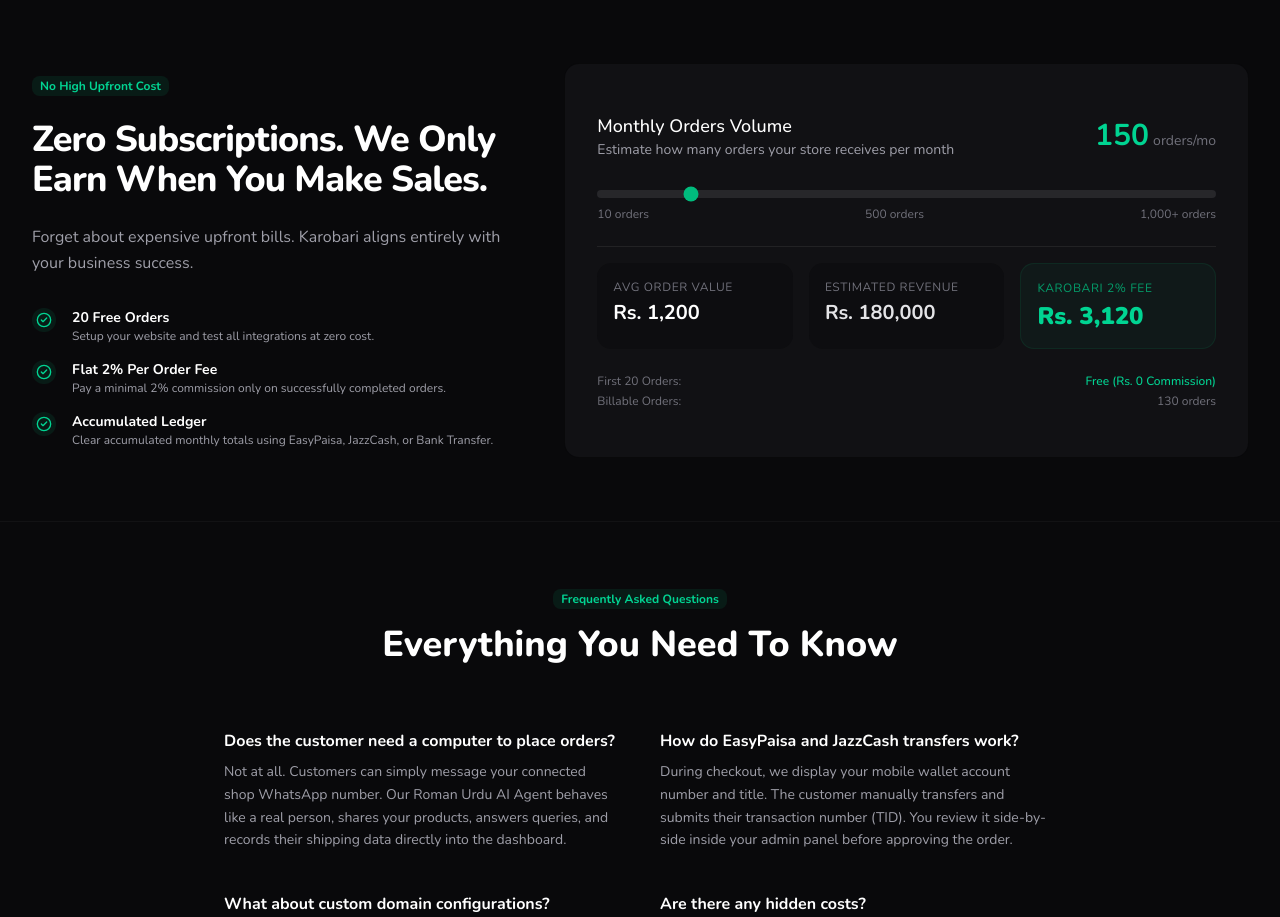
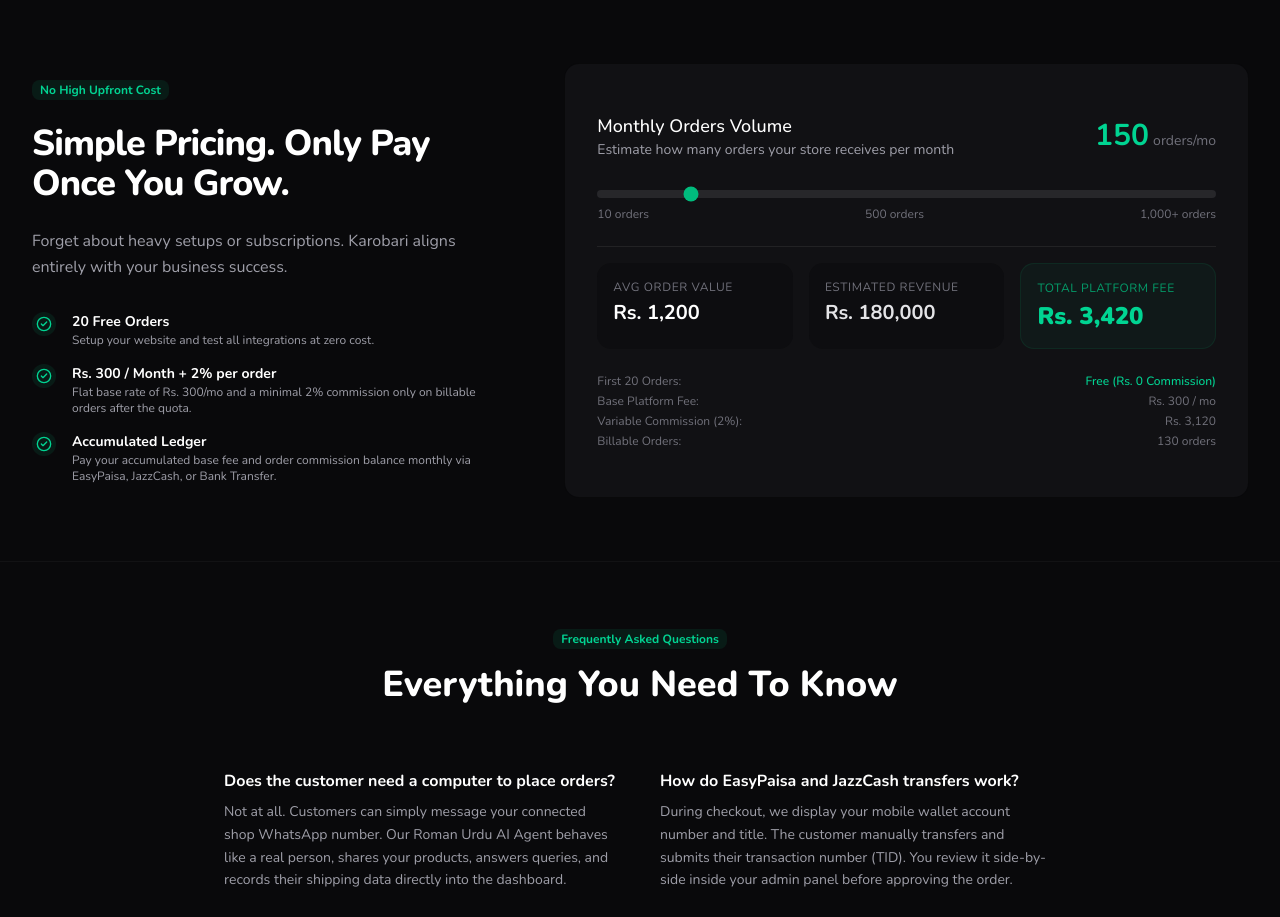
Before and after one commit to MehfoozurRehman/karobari, a Next.js app: page / in a window 1280 px wide. Shown: the part 2220-3137 px from the top of the page. Built offline with nearby package versions, Linux system fonts and the light colour scheme.

Commit message:
Pricing Model: Implement Rs. 300 base fee per month + 2% commission starting after the first 20 free orders

```diff
--- a/src/app/page.tsx
+++ b/src/app/page.tsx
@@ -334,10 +334,10 @@
             <div className="lg:col-span-5 space-y-6 text-left">
               <Badge className="bg-emerald-500/10 text-emerald-400 border-none font-bold">No High Upfront Cost</Badge>
               <h2 className="text-3xl sm:text-4xl font-extrabold text-white tracking-tight leading-[1.1]">
-                Zero Subscriptions. We Only Earn When You Make Sales.
+                Simple Pricing. Only Pay Once You Grow.
               </h2>
               <p className="text-zinc-400 text-base leading-relaxed">
-                Forget about expensive upfront bills. Karobari aligns entirely with your business success.
+                Forget about heavy setups or subscriptions. Karobari aligns entirely with your business success.
               </p>
 
               <div className="space-y-4 pt-2">
@@ -356,8 +356,8 @@
                     <CheckCircle2 className="h-4 w-4" />
                   </div>
                   <div>
-                    <h4 className="text-sm font-bold text-white">Flat 2% Per Order Fee</h4>
-                    <p className="text-xs text-zinc-400">Pay a minimal 2% commission only on successfully completed orders.</p>
+                    <h4 className="text-sm font-bold text-white">Rs. 300 / Month + 2% per order</h4>
+                    <p className="text-xs text-zinc-400">Flat base rate of Rs. 300/mo and a minimal 2% commission only on billable orders after the quota.</p>
                   </div>
                 </div>
 
@@ -367,7 +367,7 @@
                   </div>
                   <div>
                     <h4 className="text-sm font-bold text-white">Accumulated Ledger</h4>
-                    <p className="text-xs text-zinc-400">Clear accumulated monthly totals using EasyPaisa, JazzCash, or Bank Transfer.</p>
+                    <p className="text-xs text-zinc-400">Pay your accumulated base fee and order commission balance monthly via EasyPaisa, JazzCash, or Bank Transfer.</p>
                   </div>
                 </div>
               </div>
--- a/src/components/pricing-calculator.tsx
+++ b/src/components/pricing-calculator.tsx
@@ -9,7 +9,9 @@
   const totalSalesVal = orders * 1200; // Average ticket size of Rs. 1200
   const freeQuota = 20;
   const billableOrders = Math.max(0, orders - freeQuota);
-  const platformFee = billableOrders * 1200 * 0.02;
+  const baseFee = billableOrders > 0 ? 300 : 0;
+  const variableFee = billableOrders * 1200 * 0.02;
+  const platformFee = baseFee + variableFee;
 
   return (
     <Card className="w-full border-zinc-800 bg-zinc-900/60 backdrop-blur-md">
@@ -52,7 +54,7 @@
             <p className="text-xl font-bold text-zinc-200 mt-1">Rs. {totalSalesVal.toLocaleString()}</p>
           </div>
           <div className="p-4 rounded-xl border border-emerald-500/10 bg-emerald-500/5">
-            <p className="text-xs text-emerald-500/80 uppercase tracking-wider">Karobari 2% Fee</p>
+            <p className="text-xs text-emerald-500/80 uppercase tracking-wider">Total Platform Fee</p>
             <p className="text-2xl font-black text-emerald-400 mt-1">Rs. {platformFee.toLocaleString()}</p>
           </div>
         </div>
@@ -63,6 +65,14 @@
             <span className="text-emerald-400 font-medium">Free (Rs. 0 Commission)</span>
           </p>
           <p className="flex justify-between">
+            <span>Base Platform Fee:</span>
+            <span>Rs. {baseFee} / mo</span>
+          </p>
+          <p className="flex justify-between">
+            <span>Variable Commission (2%):</span>
+            <span>Rs. {variableFee.toLocaleString()}</span>
+          </p>
+          <p className="flex justify-between">
             <span>Billable Orders:</span>
             <span>{billableOrders} orders</span>
           </p>
```
